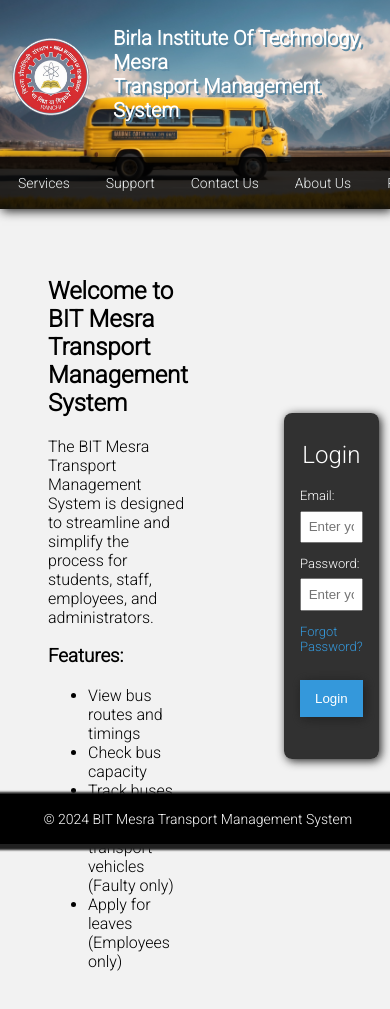
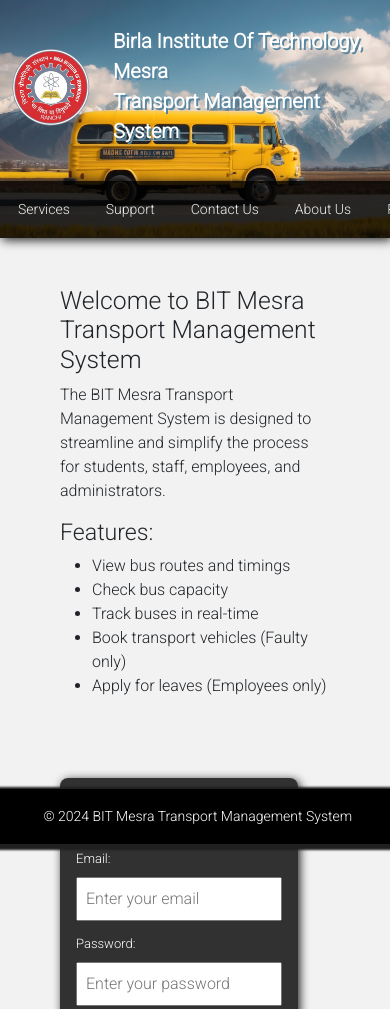
Before and after one commit to Aman-chatterjee/BITM-TMS, a plain HTML site: page Index.html in a window 390 px wide. Shown: the top 1009 px of the page. Drawn offline with nearby package versions, Linux system fonts and the light colour scheme; no server answers.

Commit message:
IndexPage Responsive

```diff
--- a/Index.html
+++ b/Index.html
@@ -1,5 +1,6 @@
 <!DOCTYPE html>
 <html lang="en">
+
 <head>
     <meta charset="UTF-8">
     <meta name="viewport" content="width=device-width, initial-scale=1.0">
@@ -7,6 +8,8 @@
     <link rel="preconnect" href="https://fonts.googleapis.com">
     <link rel="preconnect" href="https://fonts.gstatic.com" crossorigin>
     <link href="https://fonts.googleapis.com/css2?family=Roboto:wght@300&display=swap" rel="stylesheet">
+    <link href="https://cdn.jsdelivr.net/npm/bootstrap@5.0.2/dist/css/bootstrap.min.css" rel="stylesheet"
+        integrity="sha384-EVSTQN3/azprG1Anm3QDgpJLIm9Nao0Yz1ztcQTwFspd3yD65VohhpuuCOmLASjC" crossorigin="anonymous">
     <link rel="stylesheet" href="../css/index.css">
 
     <script type="module" src="../js/login.js"></script>
@@ -20,11 +23,14 @@
     <my-header></my-header>
 
     <main class="container">
+        <div class="row">
+            <div class="col-lg-6 col-12">
 
                 <div id="description">
                     <h2>Welcome to BIT Mesra Transport Management System</h2>
                     <p>
-            The BIT Mesra Transport Management System is designed to streamline and simplify the process for students, staff, employees, and administrators.
+                        The BIT Mesra Transport Management System is designed to streamline and simplify the process for
+                        students, staff, employees, and administrators.
                     </p>
 
                     <h3>Features:</h3>
@@ -37,9 +43,10 @@
                     </ul>
 
                 </div>
+            </div>
 
 
-
+            <div class="col-lg-6 col-12">
                 <div id="login-container">
 
                     <h2 class="login-h2">Login</h2>
@@ -48,7 +55,8 @@
                         <input type="email" id="login-email" name="email" placeholder="Enter your email" required>
 
                         <label for="password">Password:</label>
-            <input type="password" id="login-password" name="password" placeholder="Enter your password" required>
+                        <input type="password" id="login-password" name="password" placeholder="Enter your password"
+                            required>
 
                         <div id="forgot-password">
                             <a href="#">Forgot Password?</a>
@@ -59,15 +67,20 @@
                     </form>
                     <my-progress-bar></my-progress-bar>
                 </div>
-
+            </div>
+        </div>
         <div id="signout-container">
             <div id="user-info">
                 <!-- Display user information, replace this with actual user data -->
                 <p>Name</p>
                 <p>Email</p>
             </div>
+
+
             <button id="logout-button">Sign Out</button>
         </div>
+
+
 
 
 
--- a/css/index.css
+++ b/css/index.css
@@ -7,7 +7,7 @@
   font-family: 'Roboto', sans-serif;
 }
 
-.container {
+.containerlocal {
   display: flex;
 }
 
@@ -130,9 +130,9 @@
 
 
 /* Media query for screens smaller than 600px (adjust as needed) */
-@media screen and (max-width: 600px) {
+/* @media screen and (max-width: 600px) {
   #login-container {
     margin-right: 1em; /* Remove right margin on smaller screens */
-    width: 35%;
+   /*  width: 35%;
   }
 }
```
Lines whose indentation alone changed are shown as unchanged.
